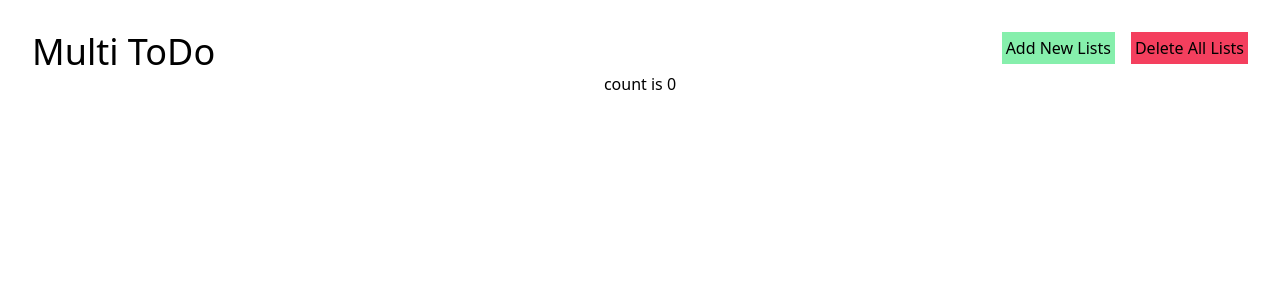
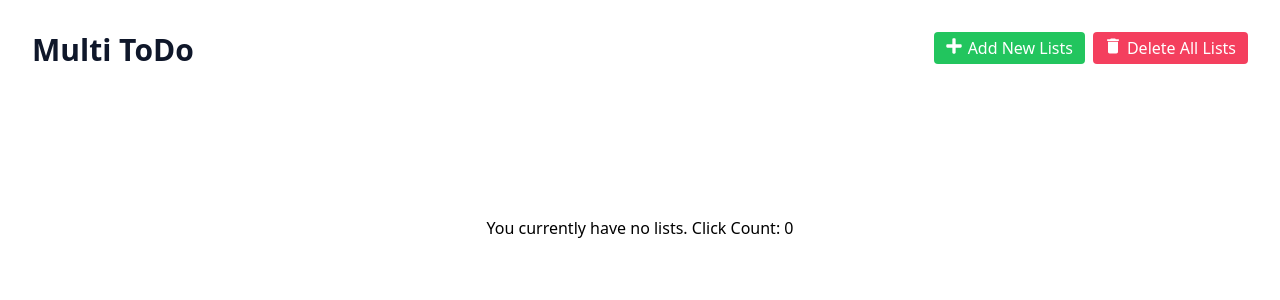
Before and after one commit to JANA-hassanhashmi/MultiTodo, a React (Vite) app in the folder MultiTodoList/: page / in a window 1280 px wide. Shown: the top 300 px of the page. Built offline with nearby package versions, Linux system fonts and the light colour scheme.

Commit message:
Finished start menu with icons and padding and rounded corners

```diff
--- a/MultiTodoList/package.json
+++ b/MultiTodoList/package.json
@@ -11,7 +11,8 @@
   },
   "dependencies": {
     "react": "^18.2.0",
-    "react-dom": "^18.2.0"
+    "react-dom": "^18.2.0",
+    "react-icons": "^4.8.0"
   },
   "devDependencies": {
     "@types/react": "^18.0.28",
--- a/MultiTodoList/src/App.tsx
+++ b/MultiTodoList/src/App.tsx
@@ -1,4 +1,6 @@
 import { useState } from 'react'
+import { FaPlus } from 'react-icons/fa'
+import { MdDelete } from "react-icons/md";
 import './App.css'
 
 function App() {
@@ -7,21 +9,24 @@ function App() {
   return (
     <>
       <div className='flex flex-col md:justify-between md:flex-row'>
-        <h1 className='font-sans text-4xl' >Multi ToDo</h1>
-        <div className='space-x-4'>
-          <button className='bg-green-300 p-1'>
-            Add New Lists
-          </button>
-          <button className='bg-rose-500 p-1'>
-            Delete All Lists
-          </button>
+        <h1 className='font-sans text-3xl font-semibold text-slate-900' >Multi ToDo</h1>
+        <div className='space-x-2 text-white inline-flex items-baseline'>
+          <div className='bg-green-500 rounded py-1 px-3 inline-flex items-baseline space-x-1.5'>
+          <FaPlus className='scale-110'/>
+          <span className=''>Add New Lists</span>
+          </div>
+
+          <div className='bg-rose-500 rounded py-1 px-3 inline-flex items-baseline space-x-1.5'>
+          <MdDelete className='scale-125'/>
+          <span className=''>Delete All Lists</span>
+          </div>
         </div>
 
       </div>
-      <div className="">
-        <button onClick={() => setCount((count) => count + 1)}>
-          count is {count}
-        </button>
+      <div className='flex items-center justify-center h-80'>
+        <span onClick={() => setCount((count) => count + 1)}>
+        You currently have no lists. Click Count: {count}
+        </span>
       </div>
     </>
   )
```
Also changed, not shown: 1 other file (tests, documents, lock files or other folders).
